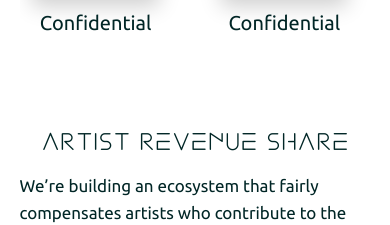
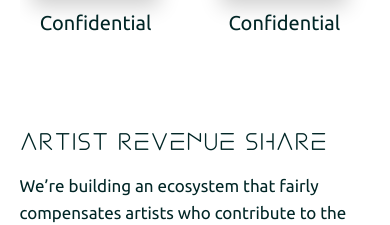
Before and after one commit to valeriiRadko/worldofkoto, a Next.js app: page / in a window 390 px wide. Shown: the part 2583-2808 px from the top of the page. Built offline with nearby package versions, Linux system fonts and the light colour scheme.

Commit message:
iphone 7 fix

```diff
--- a/components/sections/guardians.js
+++ b/components/sections/guardians.js
@@ -46,7 +46,7 @@ const Guardians = () => {
           <p className={styles.text}>
             Will you join them, or fight them? Explore the depth of the
             Metaverse, and find the lost crates to save the only pieces of art
-            left in the world
+            left in the world.
           </p>
 
           <p className={styles.text}>
--- a/styles/components/sections/art.module.css
+++ b/styles/components/sections/art.module.css
@@ -196,7 +196,7 @@
     font-size: 24px;
     font-weight: 400;
     width: 100%;
-    text-align: center;
+    text-align: left;
   }
 
   .arttextlefttext {
--- a/styles/components/sections/signup.module.css
+++ b/styles/components/sections/signup.module.css
@@ -102,7 +102,7 @@
 @media screen and (max-width: 992px) {
   .blur {
     width: 90vw;
-    height:40vh;
+    height:50vh;
     max-height:50vh;
   }
   .emailinputcontainer {
```
